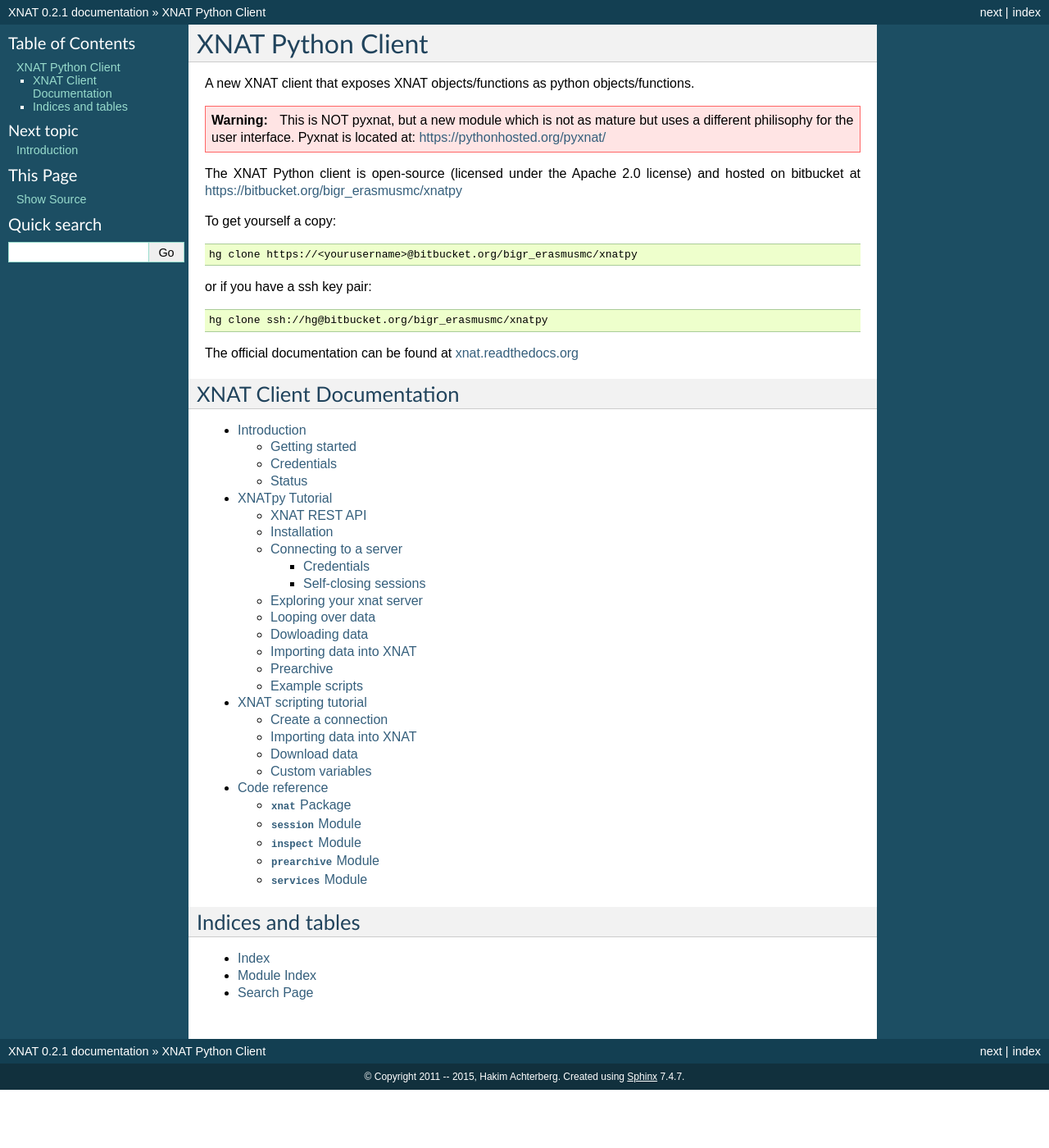
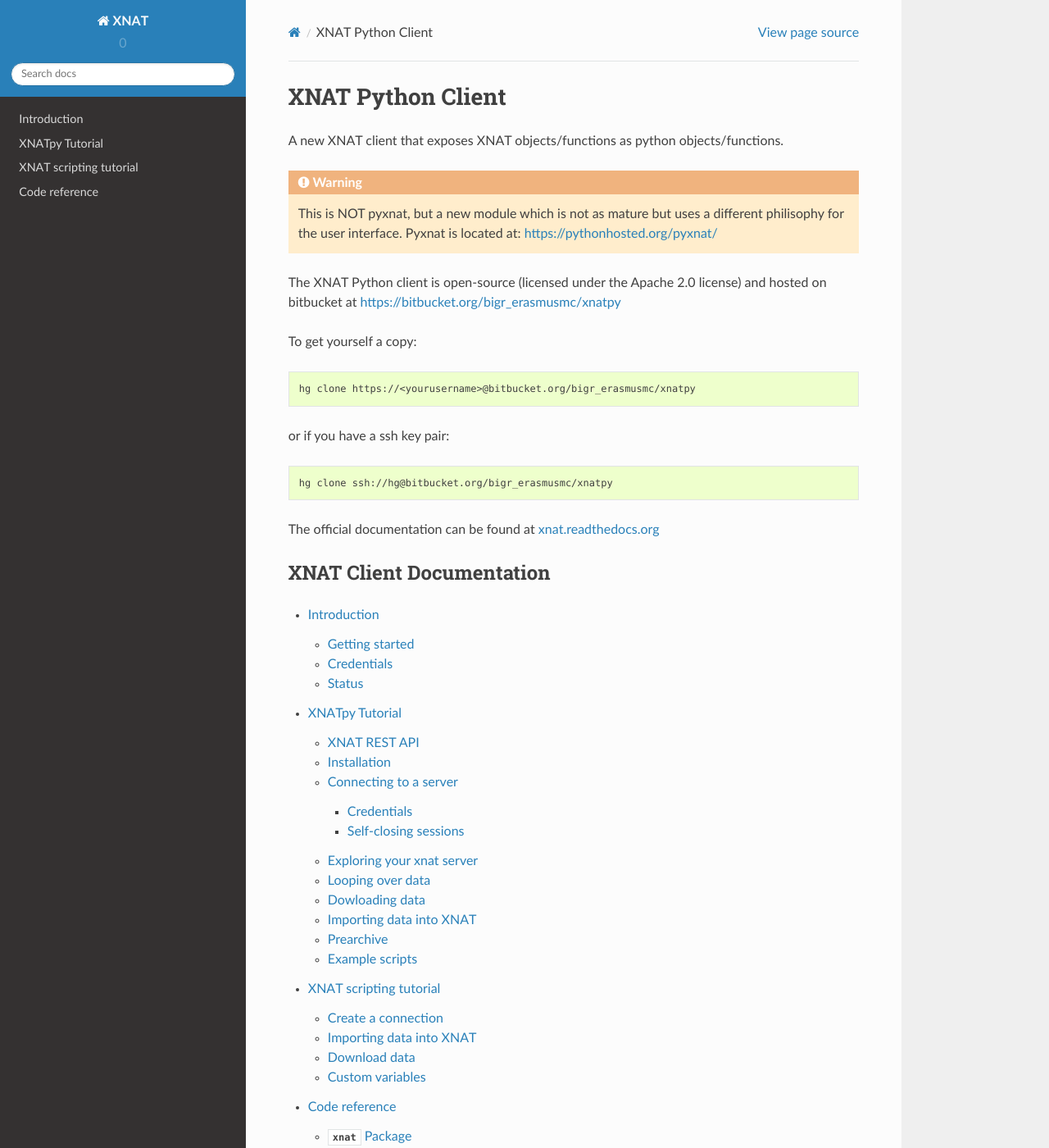
Before and after one commit to Australian-Imaging-Service/xnatpy, a Sphinx documentation site: the page built from doc/index.rst, in a window 1280 px wide and 1400 px high. Shown: the whole window at 82% size. Built offline with Sphinx 7.4.7 and the Read the Docs theme 2.0.0, drawn with Linux system fonts in a browser that asks for light colours; formulas are drawn with MathJax 3; some of the changed text lies outside the part shown.

Commit message:
Added rtd theme for docs
--HG--
branch : develop

```diff
--- a/doc/conf.py
+++ b/doc/conf.py
@@ -120,7 +120,12 @@
 
 # The theme to use for HTML and HTML Help pages.  See the documentation for
 # a list of builtin themes.
-html_theme = 'default'
+if not on_rtd:
+    import sphinx_rtd_theme
+    html_theme = 'sphinx_rtd_theme'
+    html_theme_path = [sphinx_rtd_theme.get_html_theme_path()]
+else:
+    html_theme = 'default'
 
 # Theme options are theme-specific and customize the look and feel of a theme
 # further.  For a list of options available for each theme, see the
--- a/requirements.txt
+++ b/requirements.txt
@@ -1,3 +1,4 @@
+sphinx_rtd_theme
 isodate
 requests
 six
```
